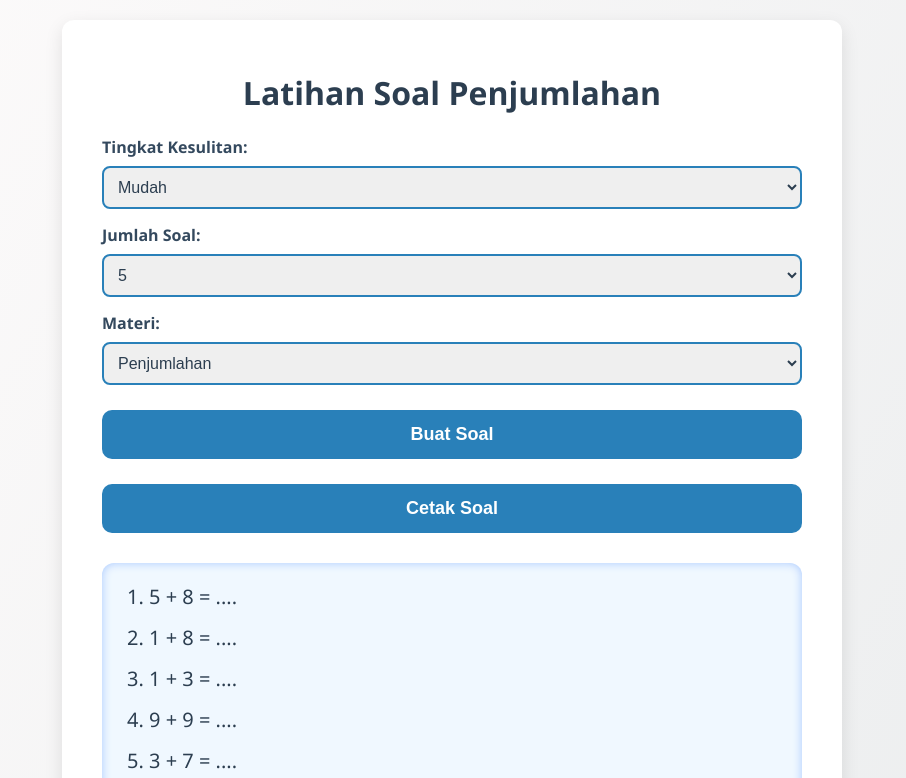
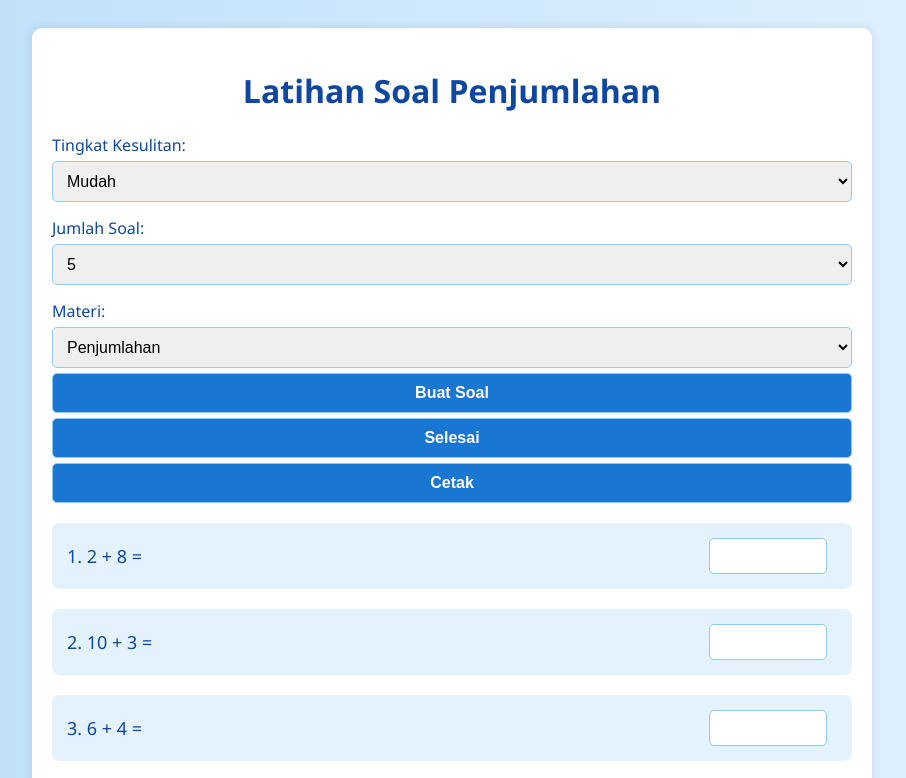
Before and after one commit to Dhiwang-ED/soal-cepat-cetak, a plain HTML site: page index.html in a window 1280 px wide. Both pictures are taken after a click on the button "Buat Soal". Shown: the top 778 px of the page, without its empty margins (188-1094 px from the left). Drawn offline with Linux system fonts and the light colour scheme.

Commit message:
Update index.html

```diff
--- a/index.html
+++ b/index.html
@@ -7,83 +7,88 @@
   <style>
     body {
       font-family: 'Segoe UI', sans-serif;
-      background: linear-gradient(120deg, #fdfbfb 0%, #ebedee 100%);
-      margin: 0; padding: 20px;
+      background: linear-gradient(to right, #bbdefb, #e3f2fd);
+      padding: 20px;
+      color: #0d47a1;
     }
     .container {
-      max-width: 700px;
-      margin: 0 auto;
       background: #fff;
-      border-radius: 12px;
-      box-shadow: 0 6px 18px rgba(0,0,0,0.1);
-      padding: 30px 40px;
+      border-radius: 10px;
+      padding: 20px;
+      max-width: 800px;
+      margin: auto;
+      box-shadow: 0 0 10px rgba(0,0,0,0.1);
     }
     h1 {
       text-align: center;
-      color: #2c3e50;
     }
     label {
       display: block;
-      margin: 15px 0 8px 0;
-      font-weight: 600;
-      color: #34495e;
+      margin-top: 15px;
     }
-    select {
+    select, button {
+      padding: 10px;
+      margin-top: 5px;
       width: 100%;
-      padding: 10px;
-      border-radius: 8px;
-      border: 2px solid #2980b9;
       font-size: 16px;
-      color: #2c3e50;
-      cursor: pointer;
+      border-radius: 5px;
+      border: 1px solid #90caf9;
     }
     button {
-      margin-top: 25px;
-      width: 100%;
-      padding: 14px;
-      font-size: 18px;
-      background-color: #2980b9;
+      background: #1976d2;
       color: white;
-      border: none;
-      border-radius: 10px;
-      cursor: pointer;
-      font-weight: 700;
-      transition: background-color 0.3s ease;
-    }
-    button:hover {
-      background-color: #1c5980;
-    }
-    #soal-container {
-      margin-top: 30px;
-      background: #f0f8ff;
-      padding: 20px 25px;
-      border-radius: 12px;
-      box-shadow: inset 0 0 10px #a9c9ff;
+      font-weight: bold;
     }
     .soal-item {
-      font-size: 20px;
-      margin-bottom: 14px;
-      color: #2c3e50;
+      margin-top: 20px;
+      background: #e3f2fd;
+      padding: 15px;
+      border-radius: 8px;
+      display: flex;
+      justify-content: space-between;
+      align-items: center;
+      flex-wrap: wrap;
     }
-    #print-info {
-      margin-top: 15px;
+    .soal-pertanyaan {
+      font-size: 18px;
+      flex: 1 1 60%;
+    }
+    .soal-input {
+      width: 100px;
+      padding: 8px;
+      font-size: 16px;
+      border: 1px solid #90caf9;
+      border-radius: 5px;
+    }
+    .kunci-jawaban {
+      margin-top: 10px;
       font-size: 14px;
-      color: #7f8c8d;
+      font-style: italic;
+      color: green;
+    }
+    .status-text {
+      margin-left: 10px;
+      font-weight: bold;
+    }
+    .score-display {
+      margin-top: 20px;
+      font-size: 18px;
+      font-weight: bold;
     }
     @media print {
-      button, select, label {
+      body * { visibility: hidden; }
+      #soal-container, #soal-container * {
+        visibility: visible;
+      }
+      .kunci-jawaban, .status-text, .score-display, .action-buttons {
         display: none !important;
-      }
-      #print-info {
-        display: block !important;
-        margin-top: 40px;
       }
     }
   </style>
 </head>
 <body>
 <div class="container">
-  <h1 id="judul-halaman">Latihan Soal</h1>
+  <h1 id="judul">Latihan Soal</h1>
 
   <label for="tingkat">Tingkat Kesulitan:</label>
   <select id="tingkat">
@@ -97,89 +102,109 @@
     <option value="5">5</option>
     <option value="10">10</option>
     <option value="15">15</option>
+    <option value="20">20</option>
   </select>
 
   <label for="materi">Materi:</label>
   <select id="materi">
-    <option value="penjumlahan">Penjumlahan</option>
-    <option value="pengurangan">Pengurangan</option>
-    <option value="perkalian">Perkalian</option>
-    <option value="pembagian">Pembagian</option>
+    <option value="tambah">Penjumlahan</option>
+    <option value="kurang">Pengurangan</option>
+    <option value="kali">Perkalian</option>
+    <option value="bagi">Pembagian</option>
   </select>
 
-  <button id="generateBtn">Buat Soal</button>
-  <button onclick="window.print()">Cetak Soal</button>
+  <div class="action-buttons">
+    <button onclick="generateSoal()">Buat Soal</button>
+    <button id="submitBtn" onclick="cekJawaban()">Selesai</button>
+    <button onclick="window.print()">Cetak</button>
+  </div>
 
   <div id="soal-container"></div>
-  <div id="print-info"></div>
+  <div id="skor" class="score-display"></div>
 </div>
 
 <script>
-function getRange(kesulitan) {
-  if (kesulitan === "mudah") return [1, 10];
-  if (kesulitan === "sedang") return [10, 50];
-  return [50, 100];
-}
+  let jawabanBenar = [];
 
-function generateUniqueSoal(jumlah, rangeMin, rangeMax, operasi) {
-  const soalSet = new Set();
-  const soalList = [];
+  function getRange(difficulty) {
+    if (difficulty === 'mudah') return [1, 10];
+    if (difficulty === 'sedang') return [10, 50];
+    return [50, 100];
+  }
 
-  const symbol = {
-    penjumlahan: "+",
-    pengurangan: "-",
-    perkalian: "x", // simbol aman
-    pembagian: ":"  // simbol aman
-  };
-
-  while (soalList.length < jumlah) {
-    let a = Math.floor(Math.random() * (rangeMax - rangeMin + 1)) + rangeMin;
-    let b = Math.floor(Math.random() * (rangeMax - rangeMin + 1)) + rangeMin;
-
-    if (operasi === "pengurangan" && b > a) [a, b] = [b, a];
-    if (operasi === "pembagian") {
-      let hasil = Math.floor(Math.random() * (rangeMax - rangeMin + 1)) + rangeMin;
-      b = Math.floor(Math.random() * (rangeMax - rangeMin + 1)) + rangeMin;
-      a = hasil * b;
-    }
-
-    const id = `${a}-${symbol[operasi]}-${b}`;
-    if (!soalSet.has(id)) {
-      soalSet.add(id);
-      soalList.push(`${a} ${symbol[operasi]} ${b} = ....`);
+  function simbol(materi) {
+    switch(materi) {
+      case 'tambah': return '+';
+      case 'kurang': return '-';
+      case 'kali': return 'x';
+      case 'bagi': return ':';
     }
   }
 
-  return soalList;
-}
+  function generateSoal() {
+    const tingkat = document.getElementById('tingkat').value;
+    const jumlah = parseInt(document.getElementById('jumlah').value);
+    const materi = document.getElementById('materi').value;
+    document.getElementById('judul').textContent = `Latihan Soal ${materi === 'tambah' ? 'Penjumlahan' : materi === 'kurang' ? 'Pengurangan' : materi === 'kali' ? 'Perkalian' : 'Pembagian'}`;
+    const [min, max] = getRange(tingkat);
 
-document.getElementById("generateBtn").addEventListener("click", function () {
-  const tingkat = document.getElementById("tingkat").value;
-  const jumlah = parseInt(document.getElementById("jumlah").value);
-  const materi = document.getElementById("materi").value;
-  const [min, max] = getRange(tingkat);
+    let container = document.getElementById('soal-container');
+    container.innerHTML = '';
+    jawabanBenar = [];
 
-  const soal = generateUniqueSoal(jumlah, min, max, materi);
+    const used = new Set();
+    for (let i = 0; i < jumlah; i++) {
+      let a, b, key;
+      do {
+        a = Math.floor(Math.random() * (max - min + 1)) + min;
+        b = Math.floor(Math.random() * (max - min + 1)) + min;
+        if (materi === 'bagi') b = Math.max(1, b);
+        key = `${a}-${b}`;
+      } while (used.has(key));
+      used.add(key);
 
-  // Update judul dinamis
-  const materiText = {
-    penjumlahan: "Penjumlahan",
-    pengurangan: "Pengurangan",
-    perkalian: "Perkalian",
-    pembagian: "Pembagian"
-  };
-  const judul = "Latihan Soal " + materiText[materi];
-  document.title = judul;
-  document.getElementById("judul-halaman").textContent = judul;
+      let jawaban;
+      switch (materi) {
+        case 'tambah': jawaban = a + b; break;
+        case 'kurang': jawaban = a - b; break;
+        case 'kali': jawaban = a * b; break;
+        case 'bagi': jawaban = Math.floor(a / b); a = jawaban * b; break;
+      }
 
-  const container = document.getElementById("soal-container");
-  container.innerHTML = soal.map((s, i) => `<div class="soal-item">${i + 1}. ${s}</div>`).join("");
+      jawabanBenar.push(jawaban);
+      container.innerHTML += `
+        <div class="soal-item">
+          <div class="soal-pertanyaan">${i + 1}. ${a} ${simbol(materi)} ${b} = </div>
+          <input class="soal-input" type="number" id="jawaban-${i}" />
+          <span class="status-text" id="status-${i}"></span>
+          <div class="kunci-jawaban" id="kunci-${i}" style="display:none;">Kunci Jawaban: ${jawaban}</div>
+        </div>
+      `;
+    }
+    document.getElementById('submitBtn').style.display = 'inline-block';
+    document.getElementById('skor').innerHTML = '';
+  }
 
-  const now = new Date();
-  const tanggal = now.toLocaleDateString("id-ID");
-  const waktu = now.toLocaleTimeString("id-ID");
-  document.getElementById("print-info").innerHTML = `Dicetak pada: ${tanggal}, pukul ${waktu}`;
-});
+  function cekJawaban() {
+    let benar = 0;
+    for (let i = 0; i < jawabanBenar.length; i++) {
+      const user = parseInt(document.getElementById(`jawaban-${i}`).value);
+      const status = document.getElementById(`status-${i}`);
+      const kunci = document.getElementById(`kunci-${i}`);
+
+      if (user === jawabanBenar[i]) {
+        status.textContent = 'Benar';
+        status.style.color = 'green';
+        benar++;
+      } else {
+        status.textContent = 'Salah';
+        status.style.color = 'red';
+      }
+      kunci.style.display = 'block';
+    }
+    const nilai = Math.round((benar / jawabanBenar.length) * 100);
+    document.getElementById('skor').textContent = `Nilai: ${nilai}`;
+  }
 </script>
 </body>
 </html>
```
